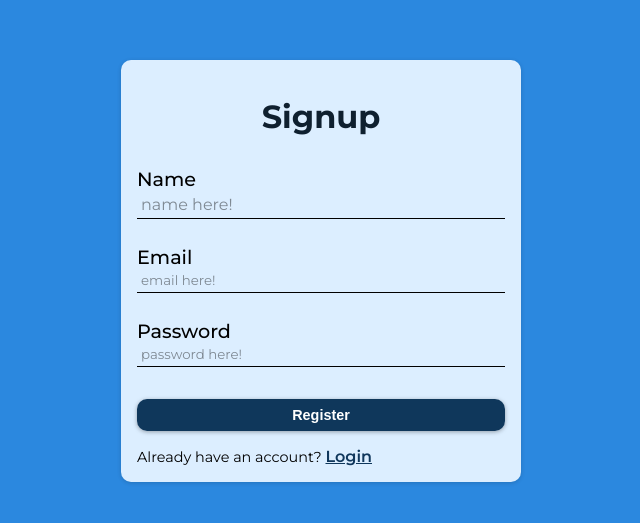
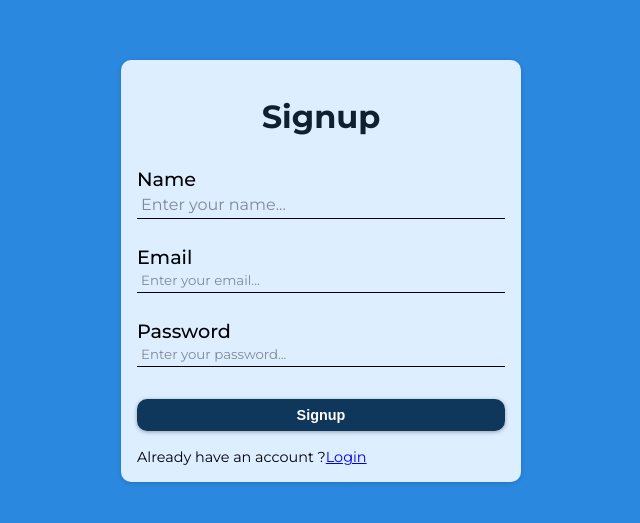
Before and after one commit to freecat99/Party-App, a React (Vite) app in the folder frontend/: page /signup in a window 1280 px wide. Shown: the part 129-652 px from the top of the page, without its empty margins (319-959 px from the left). Built offline with nearby package versions, Linux system fonts and the light colour scheme.

Commit message:
Fixed bugs

```diff
--- a/frontend/src/components/Signup.jsx
+++ b/frontend/src/components/Signup.jsx
@@ -1,88 +1,99 @@
 import React, { useState } from 'react'
-import { Link, useNavigate } from 'react-router-dom';
-import { ToastContainer, toast } from 'react-toastify';
-import 'react-toastify/dist/ReactToastify.css';
+import { Link, useNavigate } from 'react-router-dom'
+import { ToastContainer } from 'react-toastify';
 import { handleFailure, handleSuccess } from '../utils';
 
-function Signup(){
+function Signup() {
 
-    const [signUpInfo, setSignUpInfo] = useState({
-        name:'',
-        email:'',
-        password:''
-    });
+    const [signupInfo, setSignupInfo] = useState({
+        name: '',
+        email: '',
+        password: ''
+    })
 
     const navigate = useNavigate();
-
-    const handleChange=(e)=>{
-        const {name, value} = e.target;
-        const copySignUpInfo = {...signUpInfo};
-        copySignUpInfo[name] = value;
-        setSignUpInfo(copySignUpInfo);
+    const handleChange = (e) => {
+        const { name, value } = e.target;
+        const copySignupInfo = { ...signupInfo };
+        copySignupInfo[name] = value;
+        setSignupInfo(copySignupInfo);
     }
 
-    const handleSignUp = async(e) => {
+    const handleSignup = async (e) => {
         e.preventDefault();
-
-        const {name, email, password} = signUpInfo;
-        if(!name || !email || !password){
-            return handleFailure("All fields necessary!")
+        const { name, email, password } = signupInfo;
+        if (!name || !email || !password) {
+            return handleFailure('name, email and password are required')
         }
-
-        try{
-            const url = "http://localhost:1601/auth/signup";
-            const response = await fetch(url,{
-                method:"POST",
-                headers:{
+        try {
+            const url = `http://localhost:1601/auth/signup`;
+            const response = await fetch(url, {
+                method: "POST",
+                headers: {
                     'Content-Type': 'application/json'
                 },
-                body: JSON.stringify(signUpInfo)
-            })
-
+                body: JSON.stringify(signupInfo)
+            });
             const result = await response.json();
             const { success, message, error } = result;
-
-            if(success){
+            if (success) {
                 handleSuccess(message);
-                setTimeout(()=>{
+                setTimeout(() => {
                     navigate('/login')
-                },2000)
-            }
-            else if(error){
-                const details = error.details[0].message;
+                }, 1000)
+            } else if (error) {
+                const details = error?.details[0].message;
                 handleFailure(details);
-            }else{
+            } else if (!success) {
                 handleFailure(message);
             }
-
-        }catch(err){
+        } catch (err) {
             handleFailure(err);
         }
     }
-
-
-    return(
+    return (
         <div className='container'>
             <h1>Signup</h1>
-                <form onSubmit={handleSignUp}>
+            <form onSubmit={handleSignup}>
                 <div>
                     <label htmlFor='name'>Name</label>
-                        <input onChange={handleChange} type='text' name='name' autoFocus placeholder='name here!' />
+                    <input
+                        onChange={handleChange}
+                        type='text'
+                        name='name'
+                        autoFocus
+                        placeholder='Enter your name...'
+                        value={signupInfo.name}
+                    />
                 </div>
                 <div>
                     <label htmlFor='email'>Email</label>
-                        <input onChange={handleChange} type='email' name='email' placeholder='email here!' />
+                    <input
+                        onChange={handleChange}
+                        type='email'
+                        name='email'
+                        placeholder='Enter your email...'
+                        value={signupInfo.email}
+                    />
                 </div>
                 <div>
                     <label htmlFor='password'>Password</label>
-                        <input onChange={handleChange} type='password' name='password' placeholder='password here!' />
+                    <input
+                        onChange={handleChange}
+                        type='password'
+                        name='password'
+                        placeholder='Enter your password...'
+                        value={signupInfo.password}
+                    />
                 </div>
-                    <button type='submit'>Register</button>
-                    <span>Already have an account? <Link className='linkStyle' to="/login">Login</Link> </span>
+                <button type='submit'>Signup</button>
+                <span>Already have an account ?
+                    <Link to="/login">Login</Link>
+                </span>
             </form>
-            <ToastContainer/>
+            <ToastContainer />
         </div>
-    );
+    )
 }
 
-export default Signup;
+export default Signup
```
Also changed, not shown: 1 other file (tests, documents, lock files or other folders). Lines whose indentation alone changed are shown as unchanged.
